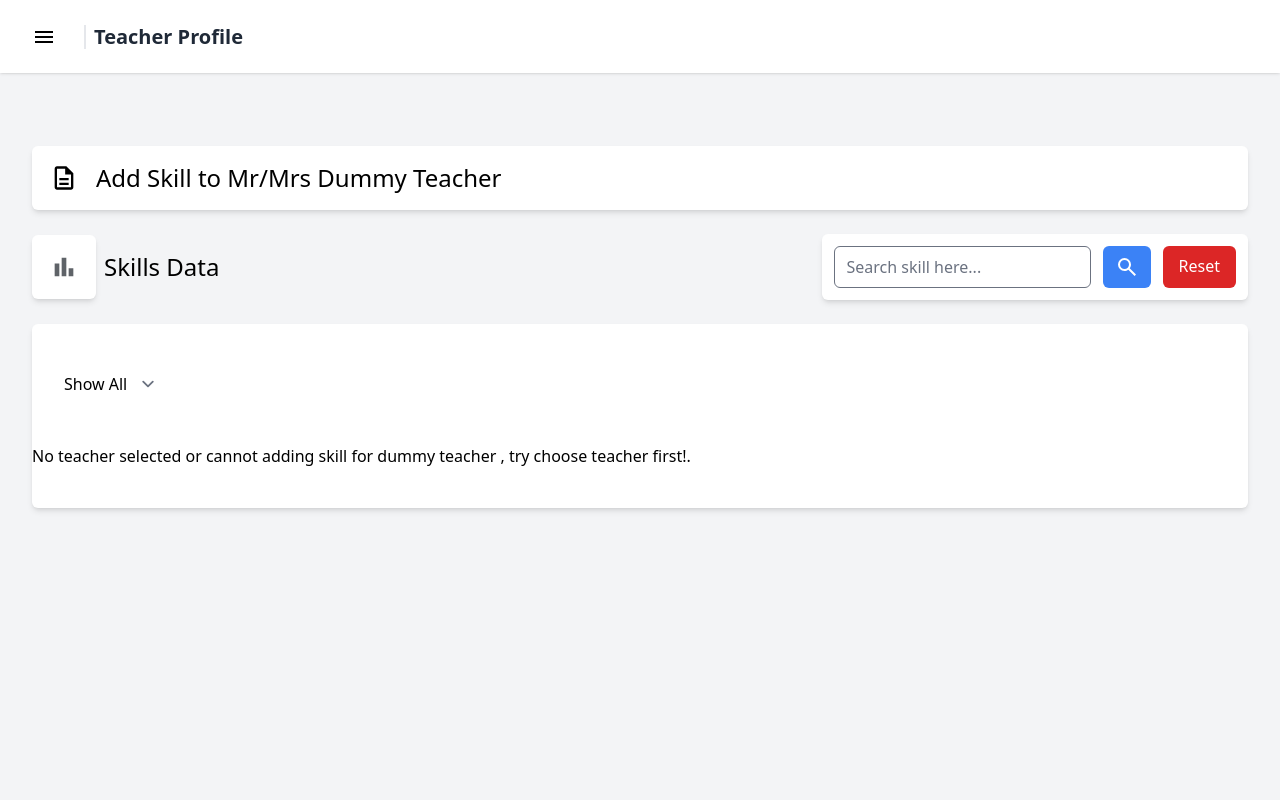
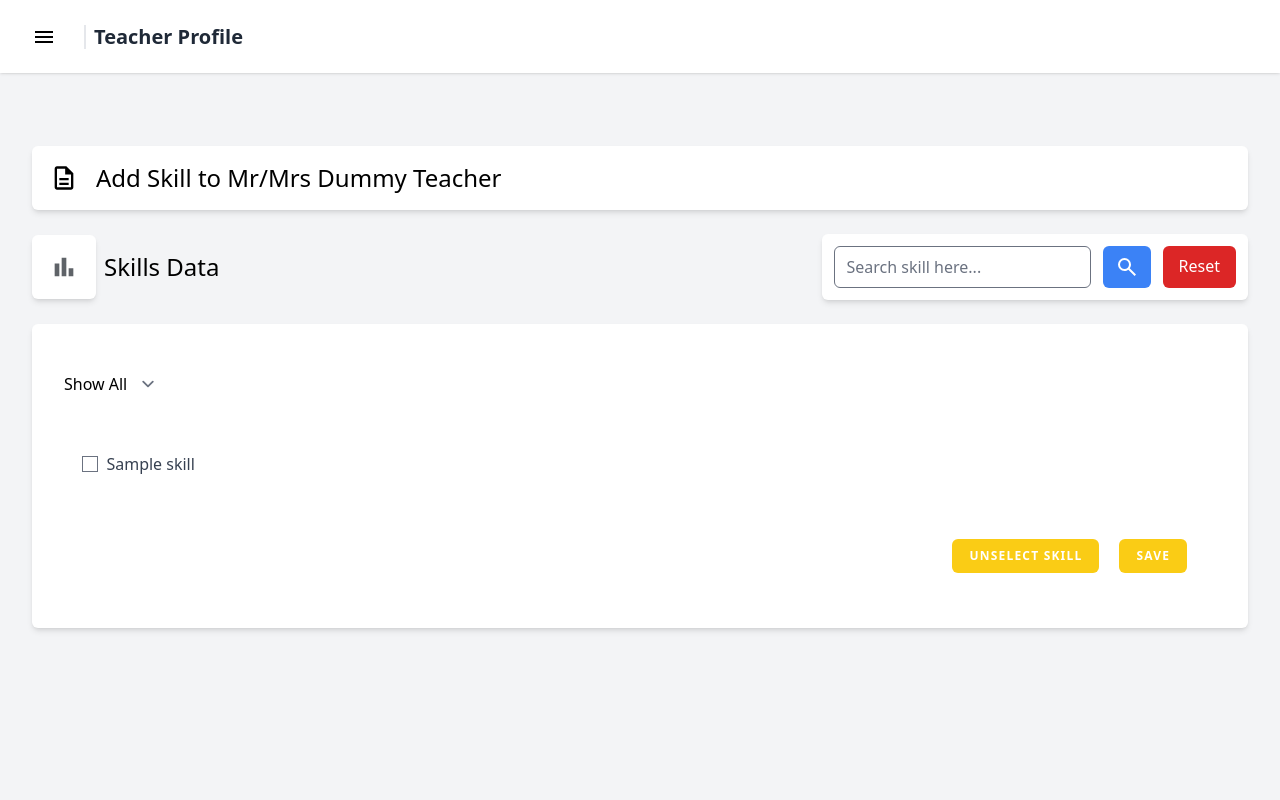
Before and after one commit to DevKILC/teacher-specification, a Laravel app: page /teacher-skill in a window 1280 px wide. Run offline with Laravel 12, Linux system fonts and the light colour scheme; a user stored in the database is signed in; data comes from the database, SQL or seed files in the repository; tables that the repository leaves empty hold one stand-in row (values such as "Sample post"); style sheets or scripts are compiled from the project's sources; some libraries are stand-ins or nearby versions.

Commit message:
feat : update Dummy validation

```diff
--- a/app/Models/Teacher.php
+++ b/app/Models/Teacher.php
@@ -34,7 +34,7 @@ class Teacher extends Model
         $dummyTeacher->id ='0'; // ID dummy
         $dummyTeacher->name = 'Dummy Teacher'; // Nama dummy
         $dummyTeacher->address = '123 Dummy Address'; // Alamat dummy
-        $dummyTeacher->number = '0000000000'; // Nomor dummy
+        $dummyTeacher->phone = '0000000000'; // Nomor dummy
 
         // Menetapkan teacherSkills dummy
 
--- a/resources/views/components/sidebar.blade.php
+++ b/resources/views/components/sidebar.blade.php
@@ -25,7 +25,7 @@
                 {{ __('Dashboard') }}
             </x-nav-link>
 
-            <x-nav-link href="{{ route('teacher.index') }}" :active="request()->segment(1) === 'teacher'">
+            <x-nav-link href="{{ route('teacher.index') }}" :active="request()->segment(1) === 'teacher' ||  request()->segment(1) === 'teacher-skill'">
                 {{ __('Teachers Profile') }}
             </x-nav-link>
             @can('Skill management')
--- a/resources/views/teacher/addSkillTeacher.blade.php
+++ b/resources/views/teacher/addSkillTeacher.blade.php
@@ -31,7 +31,7 @@
                     </span>
                     <h1 class="text-2xl text-left">Skills Data</h1>
                 </div>
-                <form action="{{ route('teacher-skill.show', $teachers->id) }}" method="GET">
+                <form action="{{ route('teacher-skill.show', isset($teachers) ? $teachers->id : 0) }}" method="GET">
                     <div class="w-auto px-3 py-3 h-auto flex gap-3 bg-white shadow-md rounded-md">
                         <input type="text" name="skill_name" value="" class="rounded-md"
                             placeholder="Search skill here...">
@@ -43,7 +43,7 @@
                                     d="M784-120 532-372q-30 24-69 38t-83 14q-109 0-184.5-75.5T120-580q0-109 75.5-184.5T380-840q109 0 184.5 75.5T640-580q0 44-14 83t-38 69l252 252-56 56ZM380-400q75 0 127.5-52.5T560-580q0-75-52.5-127.5T380-760q-75 0-127.5 52.5T200-580q0 75 52.5 127.5T380-400Z" />
                             </svg>
                         </button>
-                        <a href="{{ route('teacher-skill.show', $teachers->id) }}"
+                        <a href="{{ route('teacher-skill.show',isset($teachers) ? $teachers->id : 0) }}"
                             class="bg-red-600 text-white hover:bg-red-700 py-2 px-4 rounded-md text-center">
                             Reset
                         </a>
@@ -65,8 +65,10 @@
                         <option value="ONLINE">Online</option>
                     </select>
                 </div>
-                @if ($teachers->id === 0)
-                    <p>No teacher selected or cannot adding skill for dummy teacher , try choose teacher first!.</p>
+                @if (request()->segment(2) === '0')
+                <div class="flex justify-center">
+                    <p>No teacher selected or cannot adding skill for dummy teacher , try choose teacher first!</p>
+                </div>
                 @else
                     <form action="{{ route('teacher-skill.store') }}" method="POST">
                         @csrf
@@ -82,9 +84,10 @@
                                             <input type="checkbox" id="skill_{{ $skill->id }}" name="skill_id[]"
                                                 value="{{ $skill->id }}"
                                                 @if (isset($teachersSkillsGetValidation) && in_array($skill->id, $teachersSkillsGetValidation->toArray())) disabled checked
-                                        class="accent-gray-400 cursor-not-allowed" @endif>
+                                        class="accent-gray-400 bg-gray-500 cursor-not-allowed" @endif>
                                             <label for="skill_{{ $skill->id }}"
-                                                class="text-gray-700">{{ $skill->name }}</label>
+                                                class="text-gray-700" @if (isset($teachersSkillsGetValidation) && in_array($skill->id, $teachersSkillsGetValidation->toArray()))
+                                                class=" text-gray-300 cursor-not-allowed" @endif>{{ $skill->name }}</label>
                                         </div>
                                     @endforeach
                                 </div>
```
